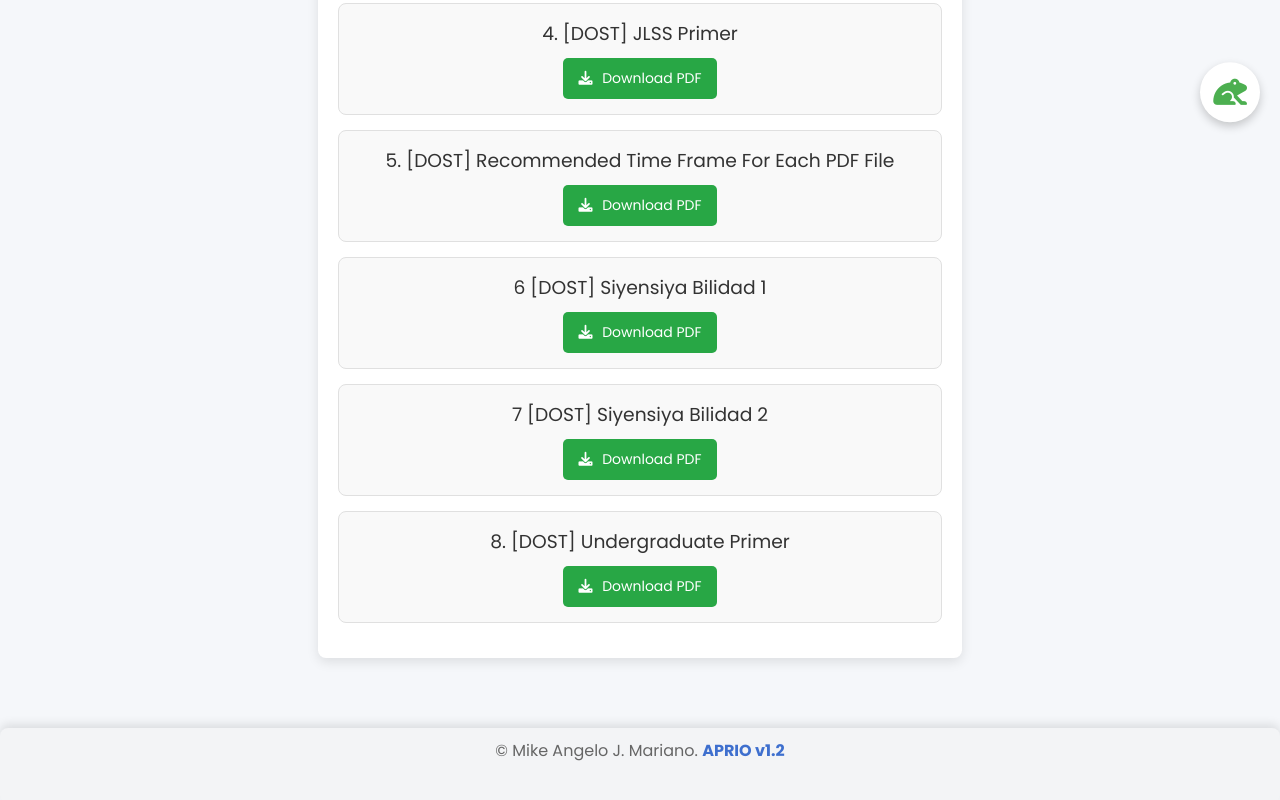
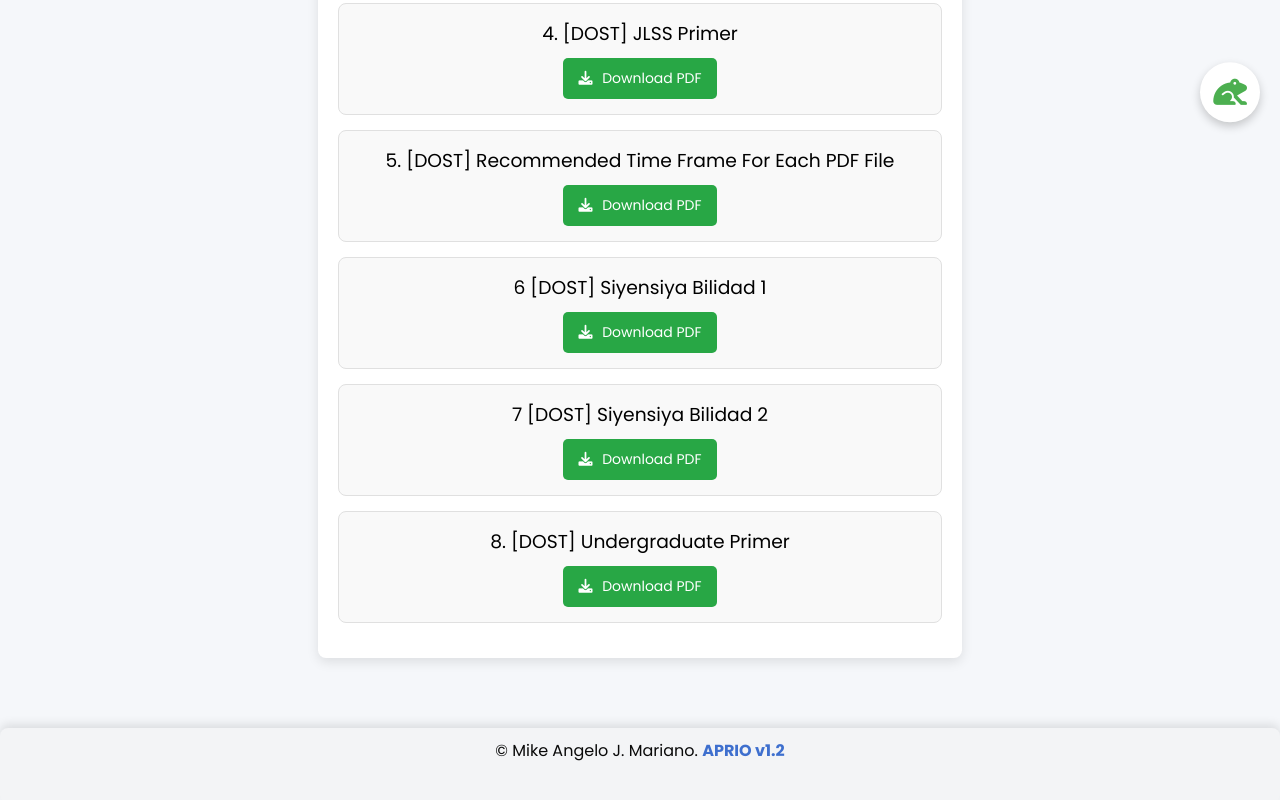
Before and after one commit to unjelawgelo/APRIO-01, a plain HTML site: page resources.html in a window 1280 px wide. Shown: the part 620-1420 px from the top of the page. Drawn offline with Linux system fonts and the light colour scheme.

Commit message:
Update resources.html

```diff
--- a/resources.html
+++ b/resources.html
@@ -13,7 +13,7 @@
         body {
             font-family: 'Poppins', sans-serif;
             background-color: #f5f7fa;
-            color: #333;
+            color: #000000;
             margin: 0;
             padding: 0;
             display: flex;
@@ -36,7 +36,7 @@
             margin-bottom: 10px;
         }
         p {
-            color: #666;
+            color: #0a0a0a;
             font-size: 1rem;
         }
 
@@ -78,7 +78,7 @@
         /* Footer styling */
         footer.footer {
             margin-top: 30px;
-            color: #aaa;
+            color: #000000;
             font-size: 0.9rem;
         }
         footer.footer span {
```
